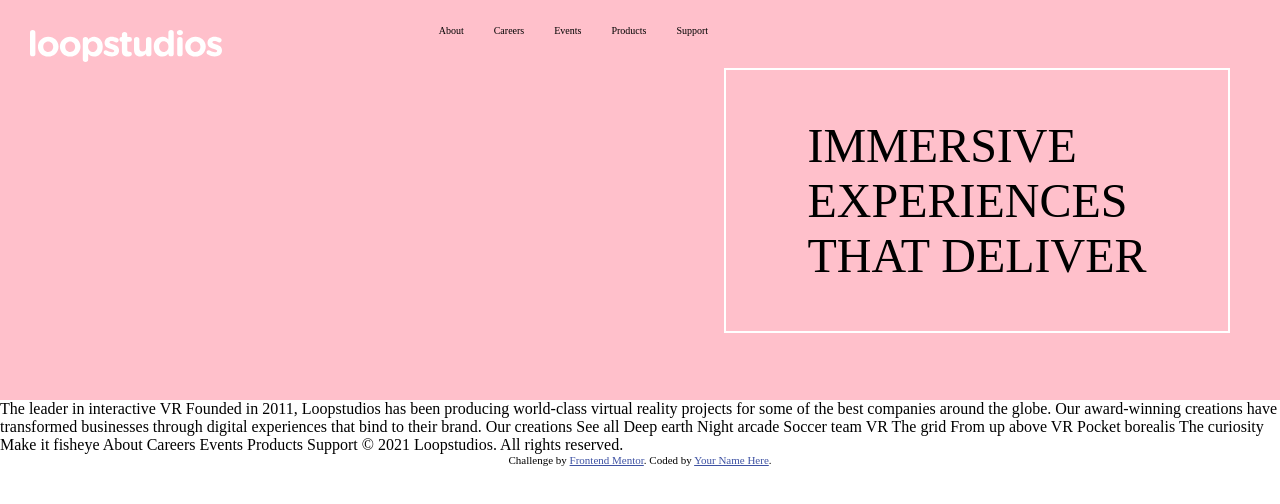
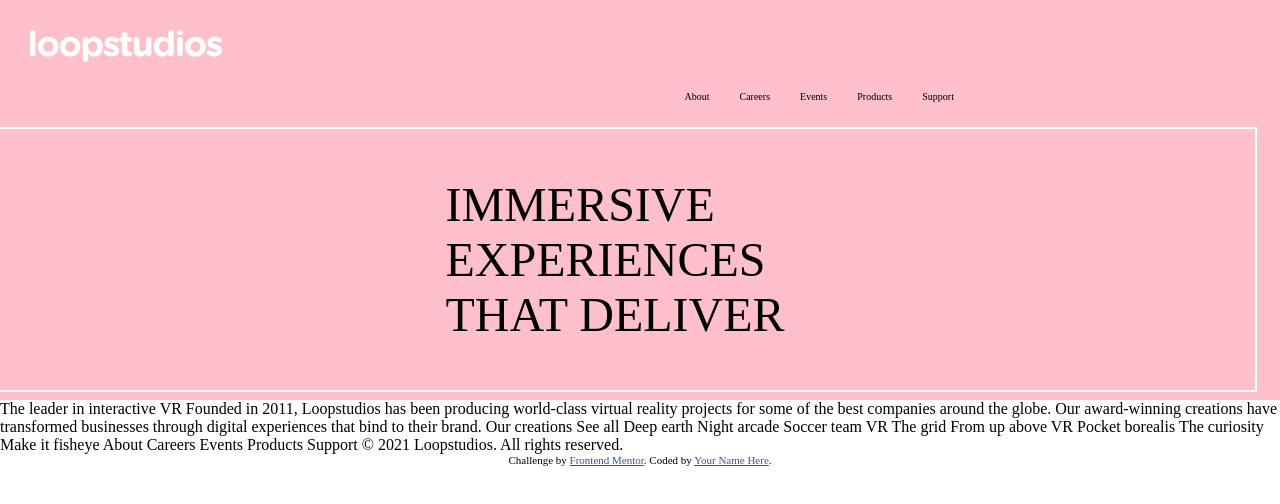
Before and after one commit to needlzzz/Loopstudios-landing-page, a plain HTML site: page index.html in a window 1280 px wide. Drawn offline with Linux system fonts and the light colour scheme.

Commit message:
worked on header

```diff
--- a/css/styles.css
+++ b/css/styles.css
@@ -10,12 +10,13 @@ body {
     width: 100%;
     height: 400px;
     background-color: pink;
-    justify-content: space-between;
+
+    flex-direction: column;
 }
 
 #nav {
     display: flex;
-    width: 100%;
+    width: 80%;
     justify-content: flex-end;
 
 }
@@ -25,7 +26,7 @@ ul {
     justify-content: center;
     list-style: none;
     font-size: x-small;
-    width: 60%;
+    width: 40%;
 }
 
 li {
@@ -39,7 +40,7 @@ li {
 }
 
 #immersive {
-    width: 100vw;
+    width: 100%;
     display: flex;
     align-self: center;
     border: 2px solid white;
```
